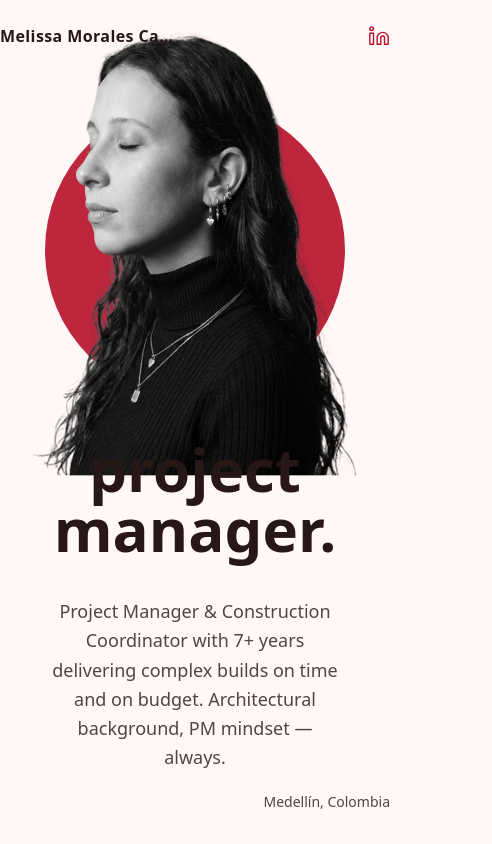
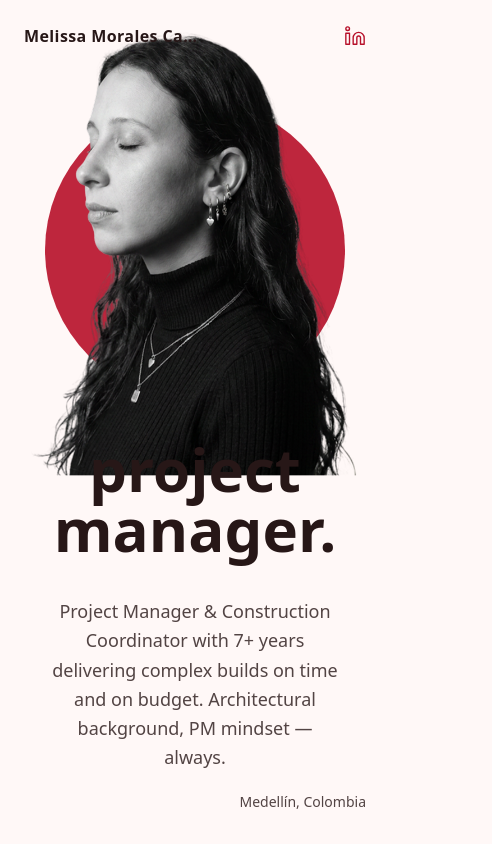
Before and after one commit to tonigruni/melissa-portfolio, a Next.js app: page / in a window 390 px wide. Shown: the top 844 px of the page, 492 px wide, since content can reach past the window. Built offline with nearby package versions, Linux system fonts and the light colour scheme.

Commit message:
fix: move spacing tokens into @theme so Tailwind generates px-margin-mobile/desktop and gap-gutter utilities

```diff
--- a/app/globals.css
+++ b/app/globals.css
@@ -69,14 +69,14 @@
 
   /* Spacing tokens */
   --spacing-section-gap: 80px;
+  --spacing-margin-mobile: 24px;
+  --spacing-margin-desktop: 80px;
+  --spacing-gutter: 24px;
 }
 
 @media (min-width: 768px) {
   :root {
     --spacing-section-gap: 160px;
-    --spacing-margin-mobile: 24px;
-    --spacing-margin-desktop: 80px;
-    --spacing-gutter: 24px;
 
     /* Font families — reference CSS vars exposed by next/font on <html> */
     --font-label-bold: var(--hanken-font, "Hanken Grotesk"), sans-serif;
```
